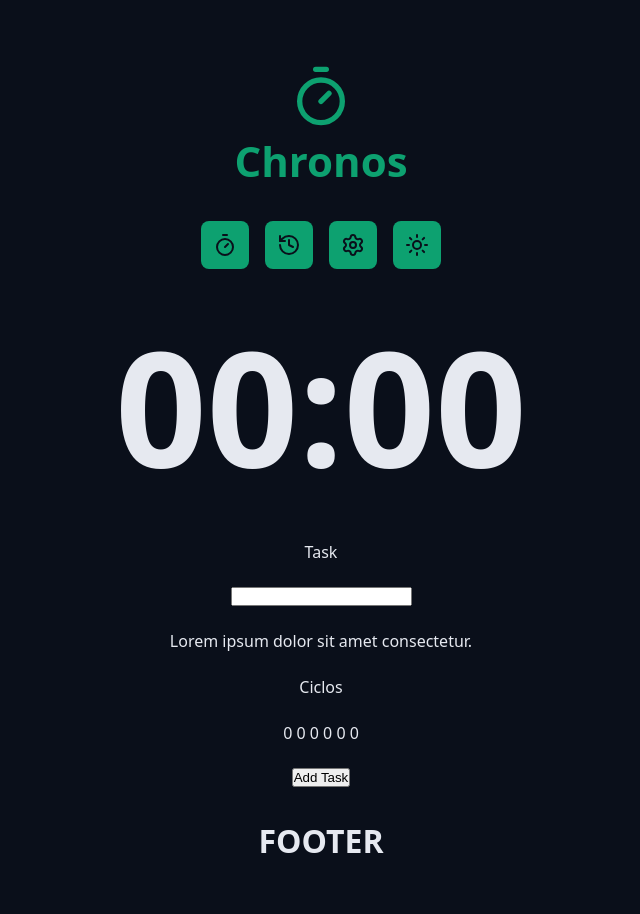
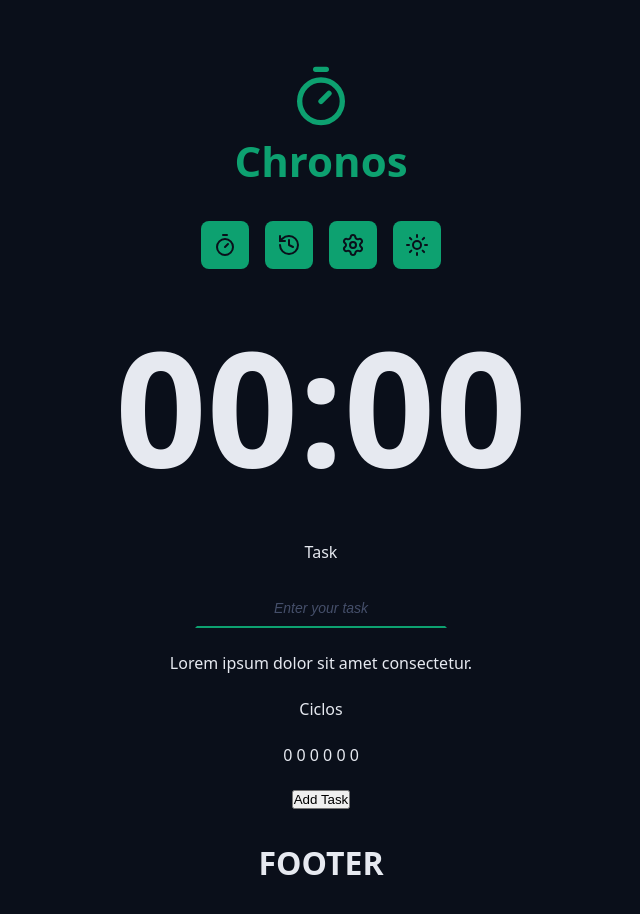
Before and after one commit to jtigik/REACT-Projs, a React (Vite) app in the folder Pomodoro/Pomodoro-Prototype/: page / in a window 1280 px wide. Shown: the whole page, without its empty margins (319-959 px from the left). Built offline with nearby package versions, Linux system fonts and the light colour scheme.

Commit message:
Input + JSX Condicionals + CSS

```diff
--- a/Pomodoro/Pomodoro-Prototype/src/App.tsx
+++ b/Pomodoro/Pomodoro-Prototype/src/App.tsx
@@ -27,7 +27,13 @@
             <Container>
                 <form className="form" action="">
                     <div className="formRow">
-                        <DefaultInput labelText="Task" id="myInput" type='text' required/>
+                        <DefaultInput
+                            labelText="Task"
+                            id="myInput"
+                            type='text'
+                            placeholder="Enter your task"
+                            /*disabled*/
+                        />
                     </div>
                     <div className="formRow">
                         <p>Lorem ipsum dolor sit amet consectetur.</p>
--- a/Pomodoro/Pomodoro-Prototype/src/components/DefaultInput/index.tsx
+++ b/Pomodoro/Pomodoro-Prototype/src/components/DefaultInput/index.tsx
@@ -1,3 +1,5 @@
+import styles from "./styles.module.css";
+
 type DefaultInputProps = {
     id: string;
     labelText?: string;
@@ -7,7 +9,7 @@
     return (
         <>
             <label htmlFor={id}>{labelText}</label>
-            <input id={id} type={type} {...rest} />
+            <input className={styles.input} id={id} type={type} {...rest} />
         </>
     );
 }
--- a/Pomodoro/Pomodoro-Prototype/src/components/DefaultInput/styles.module.css
+++ b/Pomodoro/Pomodoro-Prototype/src/components/DefaultInput/styles.module.css
@@ -0,0 +1,28 @@
+.input {
+    background-color: transparent;
+    text-align: center;
+    font-size: 1.8rem;
+    padding: 0.8rem;
+    color: var(--text-default);
+    outline: none;
+
+    border: 0.2rem solid transparent;
+    border-bottom: 0.2rem solid var(--primary);
+    transition: all 0.15s ease-in-out;
+}
+
+.input:focus {
+    border-radius: 0.8rem;
+    border: 0.2rem solid var(--primary);
+}
+
+.input::placeholder {
+    color: var(--gray-500);
+    font-size: 1.4rem;
+    font-style: italic;
+}
+
+.input:disabled {
+    color: var(--text-muted);
+    border-bottom: 0.2rem solid var(--disabled);
+}
```
